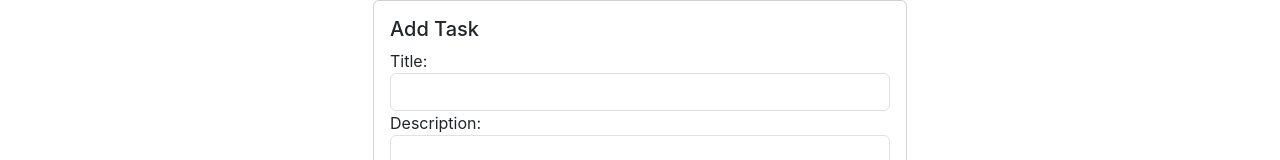
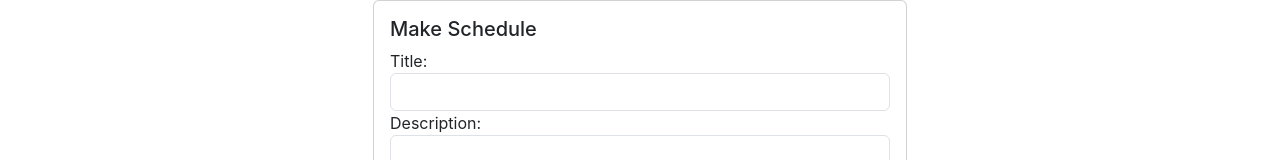
Before and after one commit to eduper1/react-django, a React (Create React App) app in the folder frontend/schedule/: page / in a window 1280 px wide. Shown: the top 160 px of the page. Built offline with nearby package versions, Linux system fonts and the light colour scheme.

Commit message:
Make schedule

```diff
--- a/frontend/schedule/src/componets/Forms.js
+++ b/frontend/schedule/src/componets/Forms.js
@@ -55,7 +55,7 @@ function Form(props){
         <div className="col-md-6">
           <div className="card">
             <div className="card-body">
-              <h5 className="card-title">Add Task</h5>
+              <h5 className="card-title">Make Schedule</h5>
               <form onSubmit={handleSubmit} className={isFormSubmitted ? "was-validated" : ""}>
         {isFormSubmitted && (
           <div className="alert alert-success" role="alert">
```
